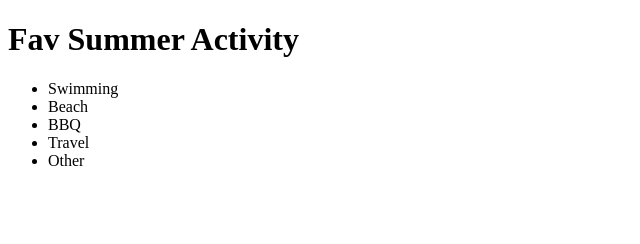
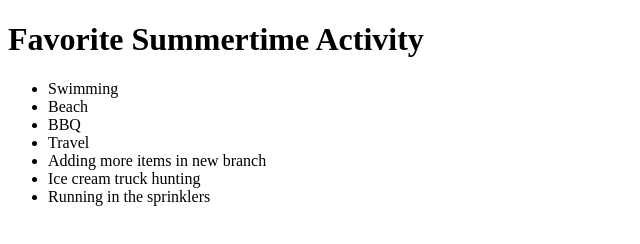
Before and after one commit to christyhernandez404/july_git_workshop, a plain HTML site: page index.html in a window 1280 px wide. Shown: the whole page, without its empty margins (0-640 px from the left). Drawn offline with Linux system fonts and the light colour scheme.

Commit message:
on bug_fix, fixing bugs

```diff
--- a/index.html
+++ b/index.html
@@ -3,15 +3,19 @@
 <head>
     <meta charset="UTF-8">
     <meta name="viewport" content="width=device-width, initial-scale=1.0">
-    <title>Fav summertime activity</title>
+    <title>Favorite Summertime Activity</title>
 </head>
 <body>
-    <h1>Fav Summer Activity</h1>
+    <h1>Favorite Summertime Activity</h1>
     <ul>
         <li>Swimming</li>
         <li>Beach</li>
         <li>BBQ</li>
         <li>Travel</li>
-        <li>Other</li>
+        <li>Adding more items in new branch</li>
+        <li>Ice cream truck hunting</li>
+        <li>Running in the sprinklers</li>
+
+
 </body>
 </html>
```
